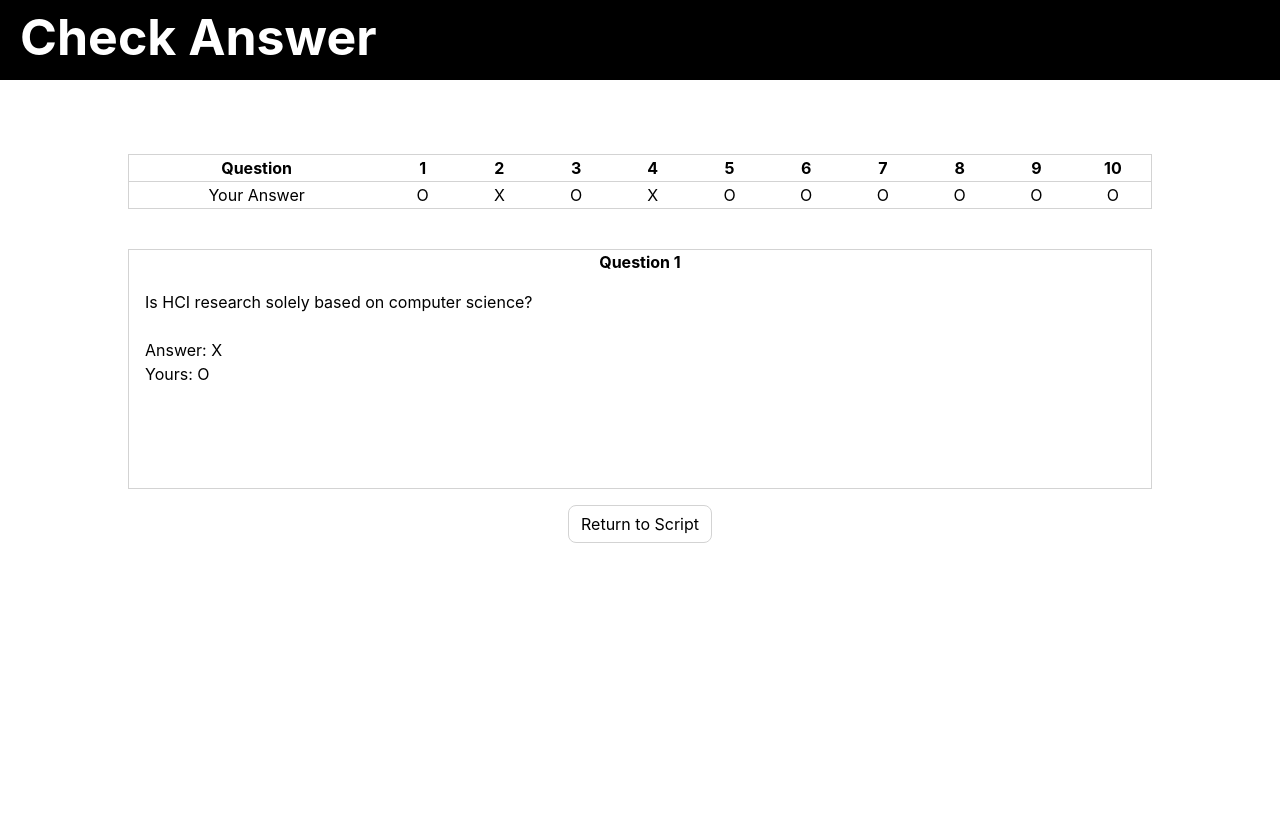
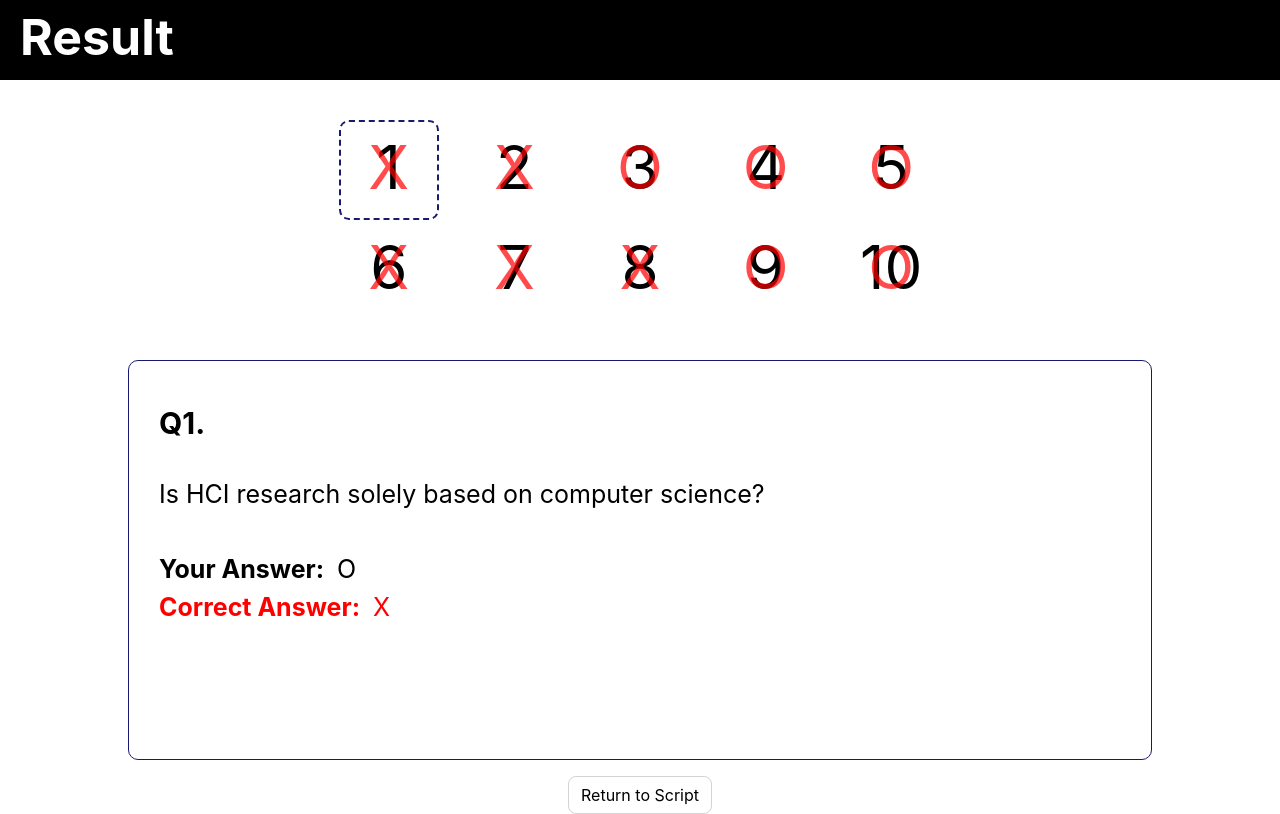
Before and after one commit to SNU-HCI-GROUP-1/meta-learning, a React (Create React App) app in the folder client/web/: page /checks in a window 1280 px wide. Built offline with nearby package versions, Linux system fonts and the light colour scheme.

Commit message:
feat: redesign result page

```diff
--- /dev/null
+++ b/client/web/src/Components/Question.tsx
@@ -0,0 +1,38 @@
+import { ReactNode } from 'react'
+
+type Props = {
+  question: string | ReactNode,
+  questionNumber: number,
+}
+
+const Question = ({ question, questionNumber }: Props) => {
+  return (
+    <div style={{
+      marginTop: '1vh',
+      border: '1px solid lightgray',
+      backgroundColor: 'white',
+      height: '50vh',
+      maxHeight: 500,
+      borderRadius: '10px',
+      borderColor: 'midnightblue',
+      overflow: 'scroll',
+    }}>
+      <div style={{
+        margin: window.innerWidth < 768 ? window.innerWidth < 425 ? 23 : 25 : 30,
+        marginTop: window.innerWidth < 500 ? '2vh' : '5vh',
+        fontSize: window.innerWidth < 768 ? window.innerWidth < 425 ? 23 : 25 : 30,
+      }}>
+        <b>Q{questionNumber + 1}.</b>
+      </div>
+      <div style={{
+        margin: window.innerWidth < 768 ? window.innerWidth < 425 ? 23 : 25 : 30,
+        fontSize: window.innerWidth < 768 ? window.innerWidth < 425 ? 18 : 20 : 25,
+        whiteSpace: 'pre-wrap',
+      }}>
+        {question}
+      </div>
+    </div>
+  )
+}
+
+export default Question;
--- /dev/null
+++ b/client/web/src/pages/Checks/index.css
@@ -0,0 +1,29 @@
+.overlayX {
+  position: relative;
+  display: inline-block;
+}
+
+.overlayX::before {
+  content: "X";
+  position: absolute;
+  text-align: center;
+  vertical-align: -50%;
+  color: red;
+  font-size: min(8vw, 50px, 5vh);
+  opacity: 80%
+}
+
+.overlayO {
+  position: relative;
+  display: inline-block;
+}
+
+.overlayO::before {
+  content: "O";
+  position: absolute;
+  display: block;
+  text-align: center;
+  color: red;
+  font-size: min(8vw, 50px, 5vh);
+  opacity: 80%
+}
--- a/client/web/src/pages/Checks/index.tsx
+++ b/client/web/src/pages/Checks/index.tsx
@@ -2,7 +2,9 @@ import { useState } from 'react';
 import StyledButton from '../../Components/Button';
 import Container from '../../Components/Container';
 import Header from '../../Components/Header';
+import Question from '../../Components/Question';
 import testQuestions from '../Questions/testQuestions';
+import './index.css';
 
 type Props = {
   answers: any[];
@@ -17,99 +19,114 @@ const Checks = ({ answers }: Props) => {
   const onQuestionClick = (questionNumber: number) => {
     setSelectedQuestion(questionNumber);
   }
+  const isCorrect = (idx: number) => answers[idx] === questions[idx].answer;
+
+  const TableData = ({ idx }: { idx: number }) => (
+    <div
+      style={{
+        textAlign: 'center',
+        cursor: 'pointer',
+        alignItems: 'center',
+        justifyContent: 'center',
+        border: selectedQuestion === idx ? '2px dashed midnightblue' : '2px solid white',
+        borderRadius: '10px',
+        minWidth: '40px',
+        width: window.innerWidth < 768 ? 60 : 100,
+        height: window.innerWidth < 768 ? 60 : 100,
+        position: 'relative',
+      }}
+      onClick={() => onQuestionClick(idx)}
+    >
+      {
+        <div style={{
+          textAlign: 'center',
+        }}>
+          <div style={{
+            position: 'absolute',
+            width: '100%',
+          }}>
+            {idx + 1}
+          </div>
+          <div style={{
+            position: 'absolute',
+            width: '100%',
+            color: 'red',
+            opacity: '70%',
+          }}>
+            {isCorrect(idx) ? 'O' : 'X'}
+          </div>
+        </div>
+      }
+    </div>
+  )
 
   return (
     <Container>
       <Header
-        innerText='Check Answer'
+        innerText='Result'
       />
-      <h1 style={{
-        color: 'white',
-        paddingTop: '3vh',
-        marginBottom: '2vh',
-        textAlign: 'center',
+      <div style={{
+        width: '60%',
+        minWidth: '300px',
+        maxWidth: '700px',
+        margin: 'auto',
+        marginTop: window.innerWidth < 500 ? '2vh' : '5vh',
+        backgroundColor: 'white',
+        marginBottom: window.innerWidth < 500 ? '2vh' : '5vh',
+        fontSize: window.innerWidth < 768 ? 40 : 60,
       }}>
-        Results
-      </h1>
-      <table style={{
-        width: '80%',
-        minWidth: '300px',
-        margin: 'auto',
-        backgroundColor: 'white',
-        border: '1px solid lightgray',
-        marginBottom: '5vh',
-      }}>
-        <thead style={{
-          border: '1px solid lightgray',
+        <div style={{
+          display: 'flex',
+          flexDirection: 'row',
+          justifyContent: 'center',
+          alignItems: 'center',
+          gap: window.innerWidth > 768 ? '2vw' : 0,
         }}>
-          <tr>
-            <th style={{width: '25%'}}>Question</th>
-            {
-              Array(10).fill(0).map((q, idx) => {
-                return (
-                  <th
-                    style={{
-                      width: '7.5%',
-                    }}
-                    onClick={() => onQuestionClick(idx)}
-                  >{idx + 1}</th>
-                )
-              })
-            }
-          </tr>
-        </thead>
-        <tbody>
-          <tr>
-            <td style={{textAlign: 'center'}}>Your Answer</td>
-            {
-              answers.map((a, idx) => {
-                return (
-                  <td
-                    style={{
-                      textAlign: 'center',
-                    }}
-                    onClick={() => onQuestionClick(idx)}
-                  >{a}</td>
-                )
-              })
-            }
-          </tr>
-        </tbody>
-      </table>
+          {
+            answers.slice(0, 5).map((a, idx) => (
+              <TableData idx={idx} />
+            ))
+          }
+        </div>
+        <div style={{
+          display: 'flex',
+          flexDirection: 'row',
+          justifyContent: 'center',
+          alignItems: 'center',
+          gap: window.innerWidth > 768 ? '2vw' : 0,
+        }}>
+          {
+            answers.slice(5).map((a, idx) => (
+              <TableData idx={idx + 5} />
+            ))
+          }
+        </div>
+      </div>
       <div style={{
         margin: 'auto',
         width: '80%',
         minWidth: '300px',
         backgroundColor: 'white',
-        height: '30vh',
-        border: '1px solid lightgray',
       }}>
-        <div style={{
-          display: 'flex',
-          flexDirection: 'column',
-          marginRight: '2vh',
-          marginLeft: '2vh',
-          gap: '1vh',
-          height: '30vh',
-          textOverflow: 'scroll',
-        }}>
-          <h1 style={{
-            textAlign: 'center',
-            marginBottom: '1vh',
-          }}>
-            <b>Question {selectedQuestion + 1}</b>
-          </h1>
-          <h1 style={{
-            overflow: 'scroll',
-          }}>
-            {questions[selectedQuestion].question}
-            <br />
-            <br />
-            Answer: {questions[selectedQuestion].answer}
-            <br />
-            Yours: {answers[selectedQuestion]}
-          </h1>
-        </div>
+        <Question
+          question={
+            <div>
+              {questions[selectedQuestion].question}
+              <br /><br />
+              <div>
+                <b>Your Answer: </b> {answers[selectedQuestion]}
+              </div>
+              <div
+                style={{
+                  color: isCorrect(selectedQuestion) ? 'green' : 'red',
+                }}
+              >
+                <b>Correct Answer: </b> {questions[selectedQuestion].answer}
+              </div>
+            </div>
+          }
+          questionNumber={selectedQuestion}
+        />
       </div>
       <div
         style={{
--- a/client/web/src/pages/Questions/AnswerButton.tsx
+++ b/client/web/src/pages/Questions/AnswerButton.tsx
@@ -5,12 +5,17 @@ type Props = {
   answers: (string | null)[];
   answerType: string;
   questionNumber: number;
+  isChecking: boolean;
+  isNextQuestionAnswered: boolean;
   setQuestionNumber: (questionNumber: number) => void;
   setAnswers: (answers: (string | null)[]) => void;
+  setIsChecking: (isChecking: boolean) => void;
+  openModalOnAnswer: () => Promise<void>;
 }
 
 const AnswerButton = ({
-  answers, answerType, questionNumber, setQuestionNumber, setAnswers,
+  answers, answerType, isChecking, isNextQuestionAnswered,
+  questionNumber, setQuestionNumber, setAnswers, setIsChecking, openModalOnAnswer,
 }: Props) => {
   return (
     <StyledButton
@@ -23,17 +28,21 @@ const AnswerButton = ({
           ? 'white' : 'black',
       }}
       onClick={async () => {
+        if (isChecking) return;
         const currentAnswer = answers[questionNumber];
         if (currentAnswer === answerType) {
           answers[questionNumber] = null;
         } else {
           answers[questionNumber] = answerType;
         }
+        setIsChecking(true);
         setAnswers([...answers]);
-        await new Promise((resolve) => setTimeout(resolve, 500));
-        if (currentAnswer !== answerType) {
+        if (currentAnswer !== answerType && !isNextQuestionAnswered) {
+          await new Promise((resolve) => setTimeout(resolve, 500));
           setQuestionNumber(questionNumber > QUESTION_COUNT - 2 ? QUESTION_COUNT - 1 : questionNumber + 1);
         }
+        setIsChecking(false);
+        await openModalOnAnswer();
       }}
     >
       {answerType}
--- a/client/web/src/pages/Questions/index.tsx
+++ b/client/web/src/pages/Questions/index.tsx
@@ -5,6 +5,7 @@ import Header from '../../Components/Header';
 import AnswerButton from './AnswerButton';
 import testQuestions from './testQuestions';
 import ConfirmModal from './ConfirmModal';
+import Question from '../../Components/Question';
 
 type Props = {
   answers: any[];
@@ -22,10 +23,21 @@ const ANSWER_TYPE_LIST = [ANSWER_TYPE.O, ANSWER_TYPE.X];
 const Questions = ({ answers, setAnswers }: Props) => {
   const [questionNumber, setQuestionNumber] = React.useState(0);
   const [modalIsOpen, setModalIsOpen] = React.useState(false);
+  const [isChecking, setIsChecking] = React.useState(false);
 
   const questions = testQuestions;
   const onSubmit = () => {
     setModalIsOpen(true);
+  }
+  const isNextQuestionAnswered = (idx: number) => {
+    if (idx === QUESTION_COUNT - 1) return true;
+    return answers[idx + 1] !== null;
+  }
+  const openModalOnAnswer = async () => {
+    if (answers.filter((a) => a !== null).length === answers.length) {
+      await new Promise((resolve) => setTimeout(resolve, 200));
+      setModalIsOpen(true);
+    }
   }
   const getCircleColor = (idx: number) => (
     ANSWER_TYPE_LIST.includes(answers[idx]) ? 'lightblue' : 'lightgray'
@@ -58,29 +70,10 @@ const Questions = ({ answers, setAnswers }: Props) => {
             Confirm
           </StyledButton>
         </div>
-        <div style={{
-          marginTop: '1vh',
-          border: '1px solid lightgray',
-          backgroundColor: 'white',
-          height: window.innerWidth < 500 ? '35vh' : '50vh',
-          borderRadius: '10px',
-          borderColor: 'midnightblue',
-          overflow: 'scroll',
-        }}>
-          <div style={{
-            margin: '3vh',
-            marginTop: '5vh',
-            fontSize: 'min(5vw, 50px, 8vh)',
-          }}>
-            <b>Q{questionNumber + 1}.</b>
-          </div>
-          <div style={{
-            margin: '3vh',
-            fontSize: 'min(4vw, 30px, 5vh)',
-          }}>
-            {questions[questionNumber].question}
-          </div>
-        </div>
+        <Question
+          question={questions[questionNumber].question}
+          questionNumber={questionNumber}
+        />
         <div style={{
           marginTop: '4vh',
           display: 'flex',
@@ -94,8 +87,12 @@ const Questions = ({ answers, setAnswers }: Props) => {
                 answers={answers}
                 answerType={answerType}
                 questionNumber={questionNumber}
+                isChecking={isChecking}
+                isNextQuestionAnswered={isNextQuestionAnswered(questionNumber)}
                 setQuestionNumber={setQuestionNumber}
                 setAnswers={setAnswers}
+                setIsChecking={setIsChecking}
+                openModalOnAnswer={openModalOnAnswer}
               />))
           }
         </div>
@@ -105,8 +102,8 @@ const Questions = ({ answers, setAnswers }: Props) => {
           display: 'flex',
           flexDirection: 'row',
           justifyContent: 'center',
-          gap: window.innerWidth < 500 ? 5 : 15,
-          marginTop: '5vh',
+          gap: window.innerWidth < 500 ? 10 : 15,
+          marginTop: '4vh',
         }}>
           {Array(10).fill(0).map((_, i) => (
             <div
@@ -115,8 +112,8 @@ const Questions = ({ answers, setAnswers }: Props) => {
                 borderRadius: '50%',
                 borderColor: 'midnightblue',
                 backgroundColor: i === questionNumber ? 'midnightblue' : getCircleColor(i),
-                width: 'min(3vw, 20px)',
-                height: 'min(3vw, 20px)',
+                width: 'min(4vw, 20px)',
+                height: 'min(4vw, 20px)',
                 cursor: 'pointer',
               }}
               onClick={() => setQuestionNumber(i)}
```
